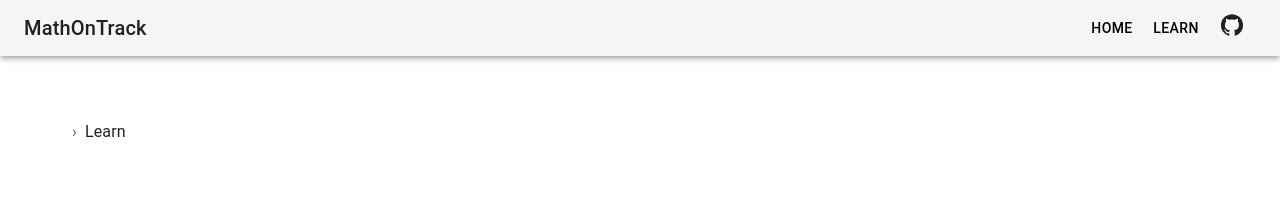
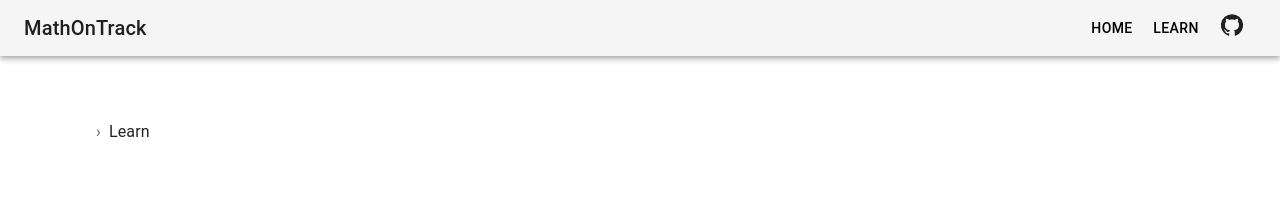
Before and after one commit to Mush-A/MathOnTrack, a Next.js app: page /learn in a window 1280 px wide. Shown: the top 207 px of the page. Built offline with nearby package versions, Linux system fonts and the light colour scheme.

Commit message:
Fix: breadcrumbs

```diff
--- a/pages/_app.tsx
+++ b/pages/_app.tsx
@@ -2,7 +2,6 @@ import '../styles/globals.css';
 import type { AppProps } from 'next/app';
 import Layout from '../components/ui/layout/layout';
 import NavBar from '../components/ui/navBar/navBar';
-import NextBreadcrumbs from '../components/ui/nextBreadcrumbs/nextBreadcrumbs';
 
 const navLinks = [
   {name: 'Home', link: '/'},
@@ -13,7 +12,6 @@ export default function App({ Component, pageProps }: AppProps) {
   return(
     <Layout>
       <NavBar pages={navLinks} />
-      <NextBreadcrumbs mapTo={{ from: '[course]', to: '[course]/lessons' }} />
       <Component {...pageProps} />
     </Layout>
   )
--- a/pages/learn/[course]/lessons/[lesson].tsx
+++ b/pages/learn/[course]/lessons/[lesson].tsx
@@ -13,6 +13,8 @@ import rehypeKatex from 'rehype-katex';
 import GeneralContainer from "../../../../components/ui/generalContainer/generalContainer";
 
 import Typography from "@mui/material/Typography";
+
+import NextBreadcrumbs from '../../../../components/ui/nextBreadcrumbs/nextBreadcrumbs';
 
 interface Lesson {
     course_id: string
@@ -32,6 +34,9 @@ export default function Lesson(props: Lesson) {
             <meta name="description" content="Generated by create next app" />
             <link rel="icon" href="/favicon.ico" />
         </Head>
+        <GeneralContainer>
+            <NextBreadcrumbs mapTo={{ from: '[course]', to: '[course]/lessons' }} />
+        </GeneralContainer>
         <GeneralContainer>
             <MDXRemote {...props.contentJSXComplied} components={components} />
         </GeneralContainer>
--- a/pages/learn/[course]/lessons/index.tsx
+++ b/pages/learn/[course]/lessons/index.tsx
@@ -9,6 +9,8 @@ import CourseCard from "../../../../components/ui/courseCard/courseCard";
 
 import { getCourses } from "../../../../lib/getCourses";
 import { getLessons, LessonFileContent } from "../../../../lib/getLessons";
+
+import NextBreadcrumbs from '../../../../components/ui/nextBreadcrumbs/nextBreadcrumbs';
 
 interface Lessons {
     course_id: string
@@ -24,6 +26,7 @@ export default function Lessons(props: Lessons) {
             <link rel="icon" href="/favicon.ico" />
         </Head>
         <GeneralContainer>
+            <NextBreadcrumbs mapTo={{ from: '[course]', to: '[course]/lessons' }} />
             <PageIntro title="Lessons" image='/assets/mandelbrot.png'>
                 <p>View lessons from {props.course_id}</p>
             </PageIntro>
--- a/pages/learn/index.tsx
+++ b/pages/learn/index.tsx
@@ -8,6 +8,8 @@ import PageIntro from "../../components/ui/pageIntro/pageIntro";
 import CourseCard from "../../components/ui/courseCard/courseCard";
 
 import { getCourses, CourseFileContent } from "../../lib/getCourses";
+
+import NextBreadcrumbs from '../../components/ui/nextBreadcrumbs/nextBreadcrumbs';
 
 interface Courses {
     courseFileContents: CourseFileContent[]
@@ -22,6 +24,7 @@ export default function Courses(props: Courses) {
             <link rel="icon" href="/favicon.ico" />
         </Head>
         <GeneralContainer>
+            <NextBreadcrumbs mapTo={{ from: '[course]', to: '[course]/lessons' }} />
             <PageIntro
                 title="Courses"
                 image='/assets/graph.svg'
```
